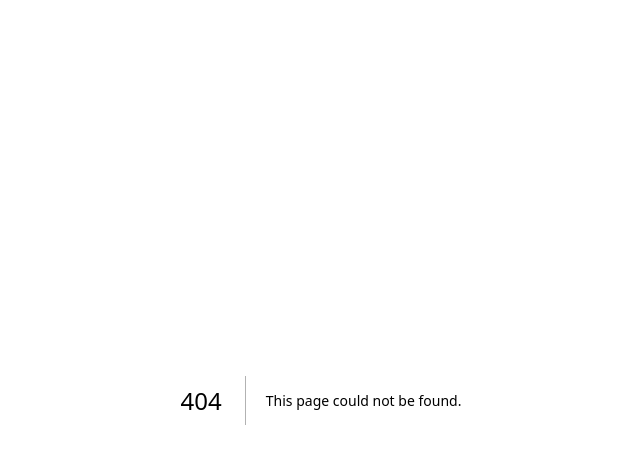
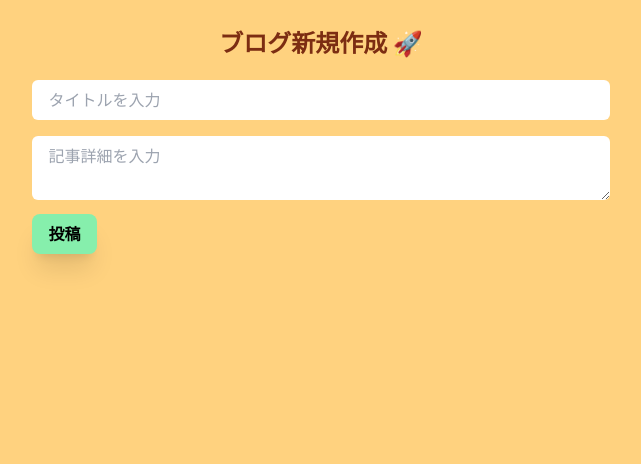
Before and after one commit to beppumisato/fullstack-bg-yt, a Next.js app: page /blog/add in a window 1280 px wide. Before the commit this address had no page. Shown: the top 464 px of the page, without its empty margins (319-960 px from the left). Built offline with nearby package versions, Linux system fonts and the light colour scheme.

Commit message:
ブログ新規作成画面、完了

```diff
--- a/package.json
+++ b/package.json
@@ -12,7 +12,8 @@
     "@prisma/client": "^5.10.2",
     "next": "14.1.3",
     "react": "^18",
-    "react-dom": "^18"
+    "react-dom": "^18",
+    "react-hot-toast": "^2.4.1"
   },
   "devDependencies": {
     "@types/node": "^20",
--- /dev/null
+++ b/src/app/blog/add/page.tsx
@@ -0,0 +1,65 @@
+"use client";
+
+import { useRouter } from "next/navigation";
+import React from "react";
+import { useRef } from "react";
+import { Toaster, toast } from "react-hot-toast";
+
+const postBlog = async (title: string | undefined, description: string | undefined) => {
+    const res = await fetch(`http://localhost:3000/api/blog`,{
+        method:"POST",
+        headers:{
+            "Content-Type" : "application/json",
+        },
+        body: JSON.stringify({ title, description }),
+});
+
+return res.json();
+};
+
+const PostBlog= () => {
+    const router = useRouter();
+    const titleRef = useRef<HTMLInputElement | null>(null);
+    const descriptionRef = useRef<HTMLTextAreaElement | null>(null);
+
+    const handleSubmit = async (e: React.FormEvent) => {
+        e.preventDefault();
+
+        toast.loading("投稿中です・・・",{ id: "1" });
+        await postBlog(titleRef.current?.value, descriptionRef.current?.value);
+
+        toast.success("投稿に成功しました！",{ id: "1" });
+
+        router.push("/");
+        router.refresh();
+    };
+
+    return (
+    <>
+    <Toaster />
+    <div className="w-full m-auto flex my-4">
+      <div className="flex flex-col justify-center items-center m-auto">
+        <p className="text-2xl text-orange-900 font-bold p-3">ブログ新規作成 🚀</p>
+        <form onSubmit={handleSubmit}>
+          <input
+            ref={titleRef}
+            placeholder="タイトルを入力"
+            type="text"
+            className="rounded-md px-4 w-full py-2 my-2"
+          />
+          <textarea
+          ref={descriptionRef}
+            placeholder="記事詳細を入力"
+            className="rounded-md px-4 py-2 w-full my-2"
+          ></textarea>
+          <button className="font-semibold px-4 py-2 shadow-xl bg-green-300 rounded-lg m-auto hover:bg-green-400">
+            投稿
+          </button>
+        </form>
+      </div>
+    </div>
+  </>
+    );
+}
+
+export default PostBlog;
```
Also changed, not shown: 1 other file (tests, documents, lock files or other folders).
